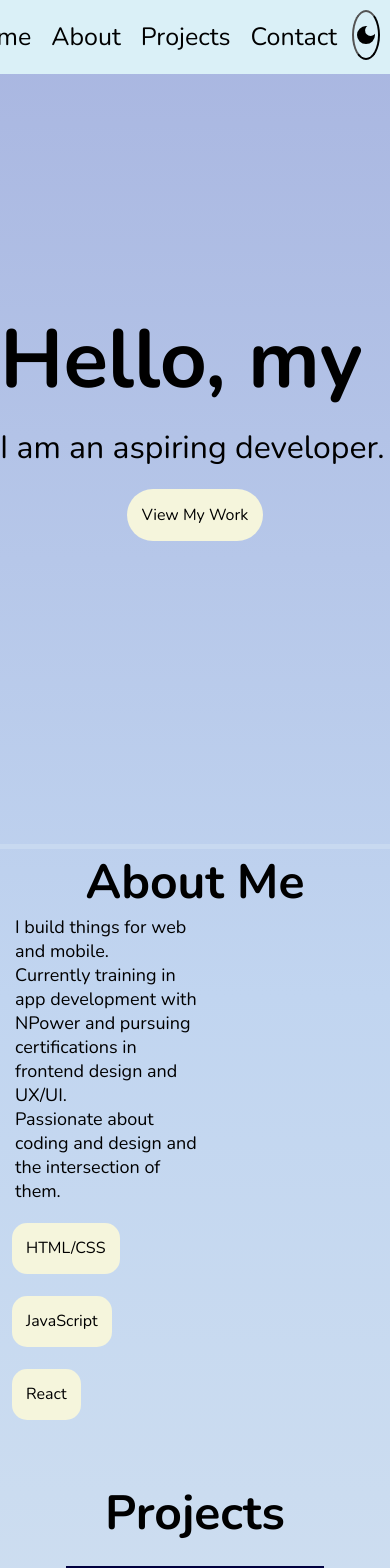
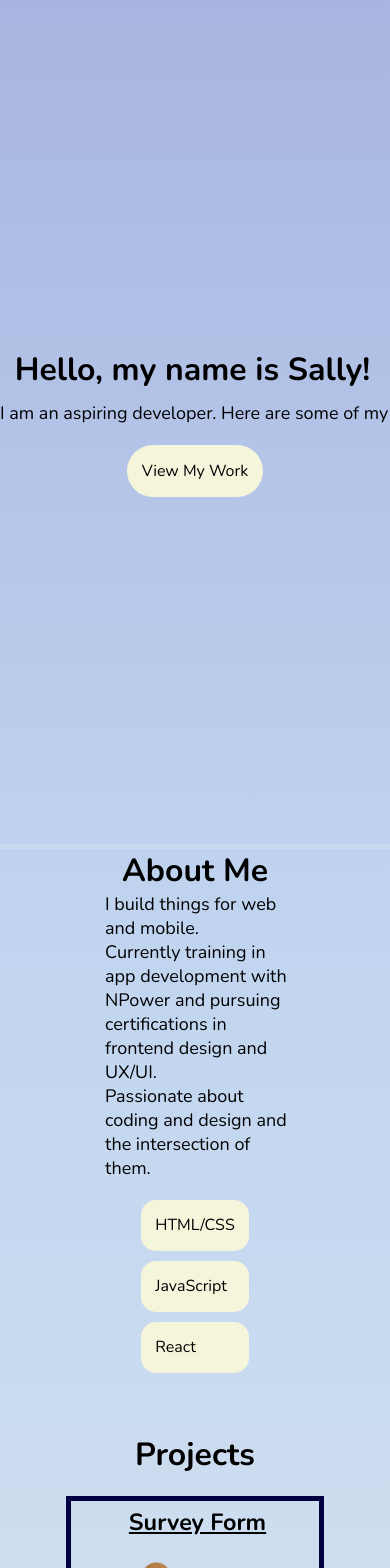
Before and after one commit to SMei201900/react_portfolio, a React (Vite) app: page / in a window 390 px wide. Shown: the top 1568 px of the page. Built offline with nearby package versions, Linux system fonts and the light colour scheme.

Commit message:
troubleshooting styling for mobile devices

```diff
--- a/src/Pages/Projects.jsx
+++ b/src/Pages/Projects.jsx
@@ -40,7 +40,7 @@ export default function Projects() {
 
         <div className='carousel'>
             <button className='carouselBtn' onClick={prev}>
-                <svg xmlns="http://www.w3.org/2000/svg" width="16" height="16" fill="currentColor" class="bi bi-caret-left" viewBox="0 0 16 16">
+                <svg xmlns="http://www.w3.org/2000/svg" width="16" height="16" fill="currentColor" className="bi bi-caret-left" viewBox="0 0 16 16">
                     <path d="M10 12.796V3.204L4.519 8zm-.659.753-5.48-4.796a1 1 0 0 1 0-1.506l5.48-4.796A1 1 0 0 1 11 3.204v9.592a1 1 0 0 1-1.659.753"/>
                 </svg>
             </button>
@@ -60,7 +60,7 @@ export default function Projects() {
             </div>
 
             <button className='carouselBtn' onClick={next}>
-                <svg xmlns="http://www.w3.org/2000/svg" width="16" height="16" fill="currentColor" class="bi bi-caret-right" viewBox="0 0 16 16">
+                <svg xmlns="http://www.w3.org/2000/svg" width="16" height="16" fill="currentColor" className="bi bi-caret-right" viewBox="0 0 16 16">
                     <path d="M6 12.796V3.204L11.481 8zm.659.753 5.48-4.796a1 1 0 0 0 0-1.506L6.66 2.451C6.011 1.885 5 2.345 5 3.204v9.592a1 1 0 0 0 1.659.753"/>
                 </svg>
             </button>
--- a/src/index.css
+++ b/src/index.css
@@ -38,37 +38,40 @@ body {
 
 /*added for phone*/
 @media (max-width: 767px) {
-    nav {
-        display: none; /*hide the nav-menu when on phone*/
+    #navbar {
+        display: none !important;
+        /*hide the nav-menu when on phone*/
     }
 
     #welcome h1, #about h1, #projects h1 {
-        font-size: 48px;
+        font-size: 32px !important;
     }
 
     #welcome p {
-        font-size: 25px;
+        font-size: 18px !important;
     }
 
     #about-text {
         display: flex;
         flex-direction: column; /*I want them to stack on top of each other now*/
-        align-items: flex-start;
+        align-items: center !important;
         gap: 5px;
     }
 
-    #about-left-column, #about-right-column {
+    #about-left-column {
         width: 100%; /*each should take up an entire line themselves*/
     }
 
-    #skills {
-        display: flex;
+    #about-right-column {
+        display: flex ;
         flex-wrap: wrap;
             /*allows things to move below automatically when there is not enough space*/
+        justify-content: center;
         gap: 0.75rem; /*rem is 16px so 0.75*16 = 12 */
     }
 
     .skill-button {
-        margin-left: 12px;
+        width: auto !important;
+        white-space: nowrap;
     }
 }
--- a/src/styling/Welcome_and_About.css
+++ b/src/styling/Welcome_and_About.css
@@ -31,6 +31,7 @@
     border-radius: 50px;
     margin: 20px auto 0;
 }
+
 
 #about {
     border-top: 5px solid #C8D9F0;
@@ -70,4 +71,5 @@
     border-radius: 15px;
     width: 100px;
     color: var(--button-text-color);
+    white-space: nowrap;
 }
```
